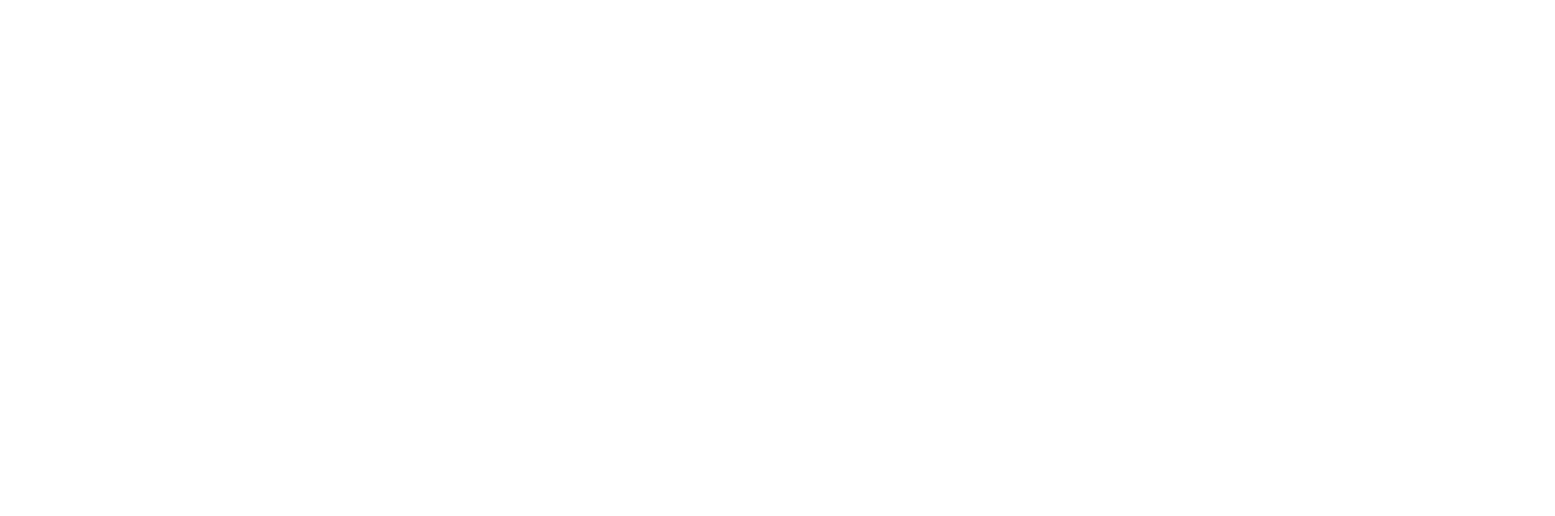
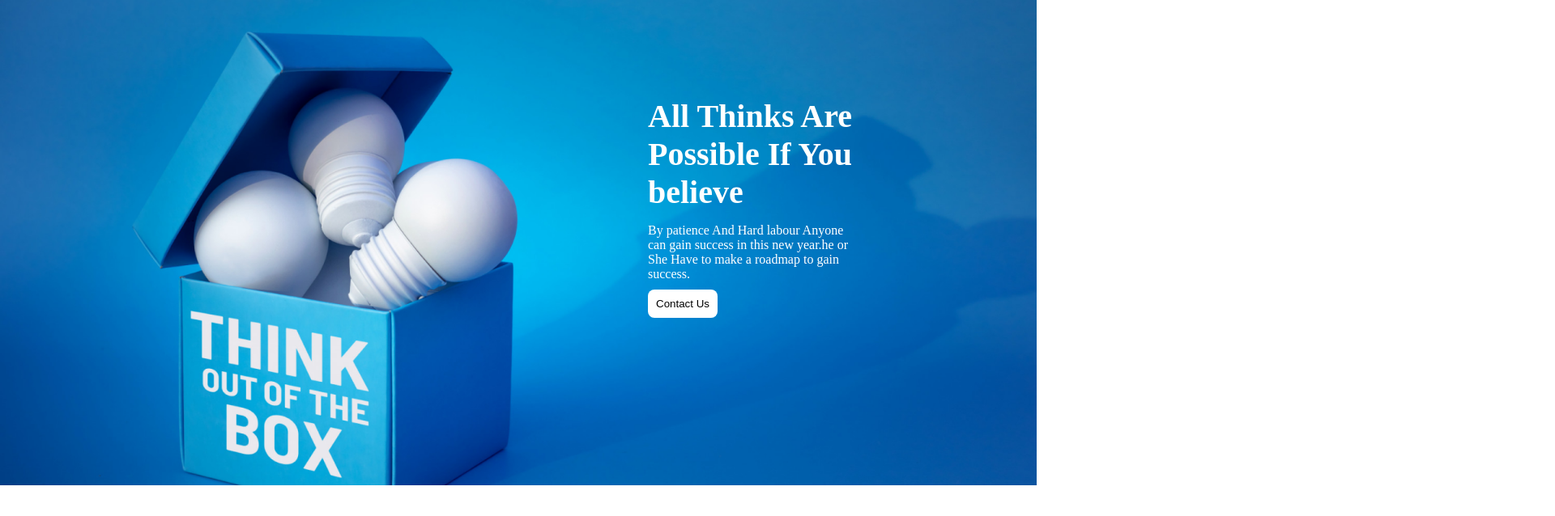
Before and after one commit to shakirmouri/new-year-new-hope-23, a plain HTML site: page index.html in a window 1280 px wide. Shown: the top 638 px of the page at 81% size, 1920 px wide, since content can reach past the window. Drawn offline with Linux system fonts and the light colour scheme.

Commit message:
header done

```diff
--- a/index.html
+++ b/index.html
@@ -1,12 +1,32 @@
 <!DOCTYPE html>
 <html lang="en">
+
 <head>
     <meta charset="UTF-8">
     <meta http-equiv="X-UA-Compatible" content="IE=edge">
     <meta name="viewport" content="width=device-width, initial-scale=1.0">
     <title>New Year New Hope</title>
+    <link rel="stylesheet" href="style.css">
 </head>
+
 <body>
+    <!-- Header Started -->
+    <section class="header">
+        <div class="header-content">
+            <div class="header-title">
+                <h1>All Thinks Are <br>
+                    Possible If You <br>
+                    believe
+                </h1>
+                <h3>By patience And Hard labour Anyone <br>can gain success in this new year.he or<br>
+                    She Have to make a roadmap to gain <br> success.
+                </h3>
+                <button>Contact Us</button>
+            </div>
+        </div>
 
+
+    </section>
 </body>
+
 </html>
--- /dev/null
+++ b/style.css
@@ -0,0 +1,35 @@
+*{
+    box-sizing: border-box;
+    margin: 0px;
+}
+.header-content{
+ height: 600px;
+   background-image: url(./images/banner/banner3.png);
+   background-size: cover;
+   position: relative;
+}
+.header-title{
+    position: relative;
+    color: white;
+    top: 120px;
+    left: 800px;
+
+}
+.header-title h1{
+    font-size: 40px;
+    margin-bottom: 15px;
+    font-weight: 700;
+}
+.header-title h3{
+    font-weight: 400;
+    font-size: 16px;
+    margin-bottom: 10px;
+}
+.header-title button{
+    padding: 10px;
+    border: 0px ;
+    border-radius: 8px;
+    background-color: white;
+    left: 850px;
+
+}
```
Also changed, not shown: images/banner/banner1.png (added), images/banner/banner2.png (added), images/banner/banner3.png (added), images/gradient1.png (added), images/gradient2.png (added), images/gradient3.png (added), images/icons/ecom.png (added), images/icons/fb.png (added), images/icons/js.png (added), images/icons/smoke.png (added), images/icons/twitter.png (added), images/icons/web.png (added), images/icons/youtube.png (added), images/person.png (added), 1 more files.
